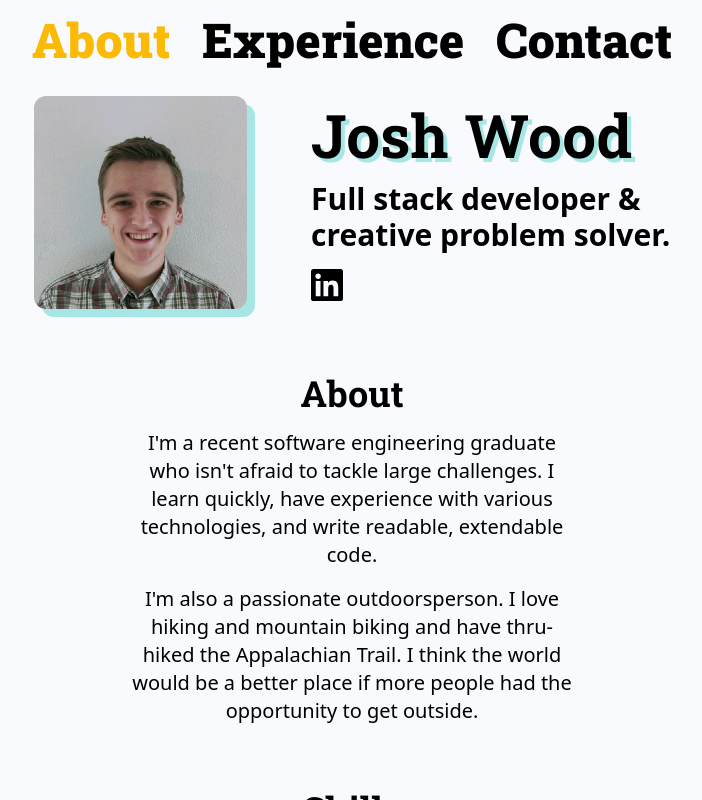
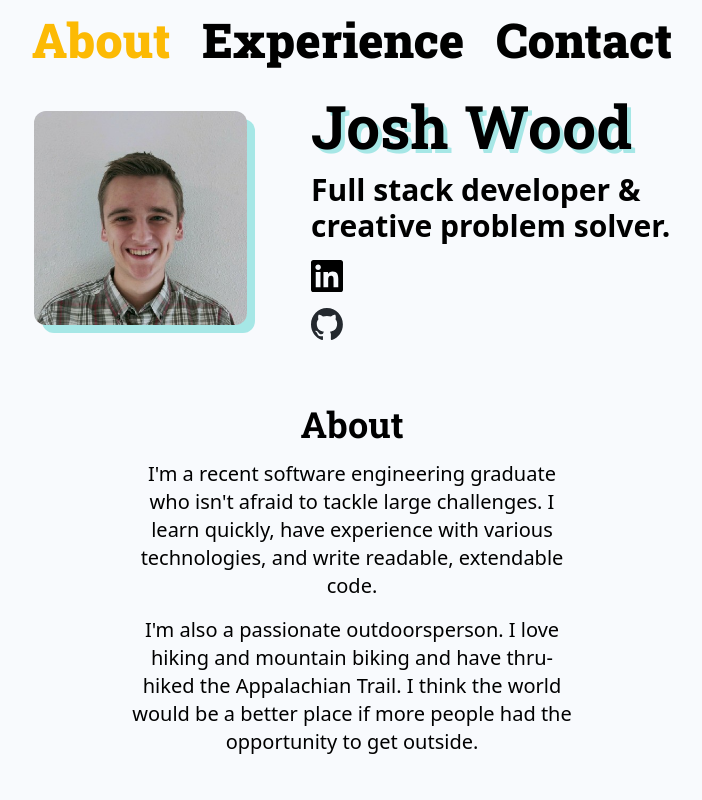
Before and after one commit to woodjosh256/Portfolio, a React (Vite) app: page /about in a window 1280 px wide. Shown: the whole page, without its empty margins (288-990 px from the left). Built offline with nearby package versions, Linux system fonts and the light colour scheme.

Commit message:
Added github link

```diff
--- a/src/components/about.tsx
+++ b/src/components/about.tsx
@@ -48,6 +48,7 @@ export function About() {
                         Full stack developer &<br/> creative problem solver.
                     </p>
                     <a href="https://www.linkedin.com/in/woodjosh256/" target="_blank" className="w-8 h-8 mt-4"><img src="./linkedin.svg" className="w-full h-full hover-filter cursor-pointer"/></a>
+                    <a href="https://github.com/woodjosh256/Portfolio" target="_blank" className="w-8 h-8 mt-4"><img src="./github.svg" className="w-full h-full hover-filter cursor-pointer"/></a>
                 </div>
             </div>
 
```
Also changed, not shown: public/github.svg (added).
